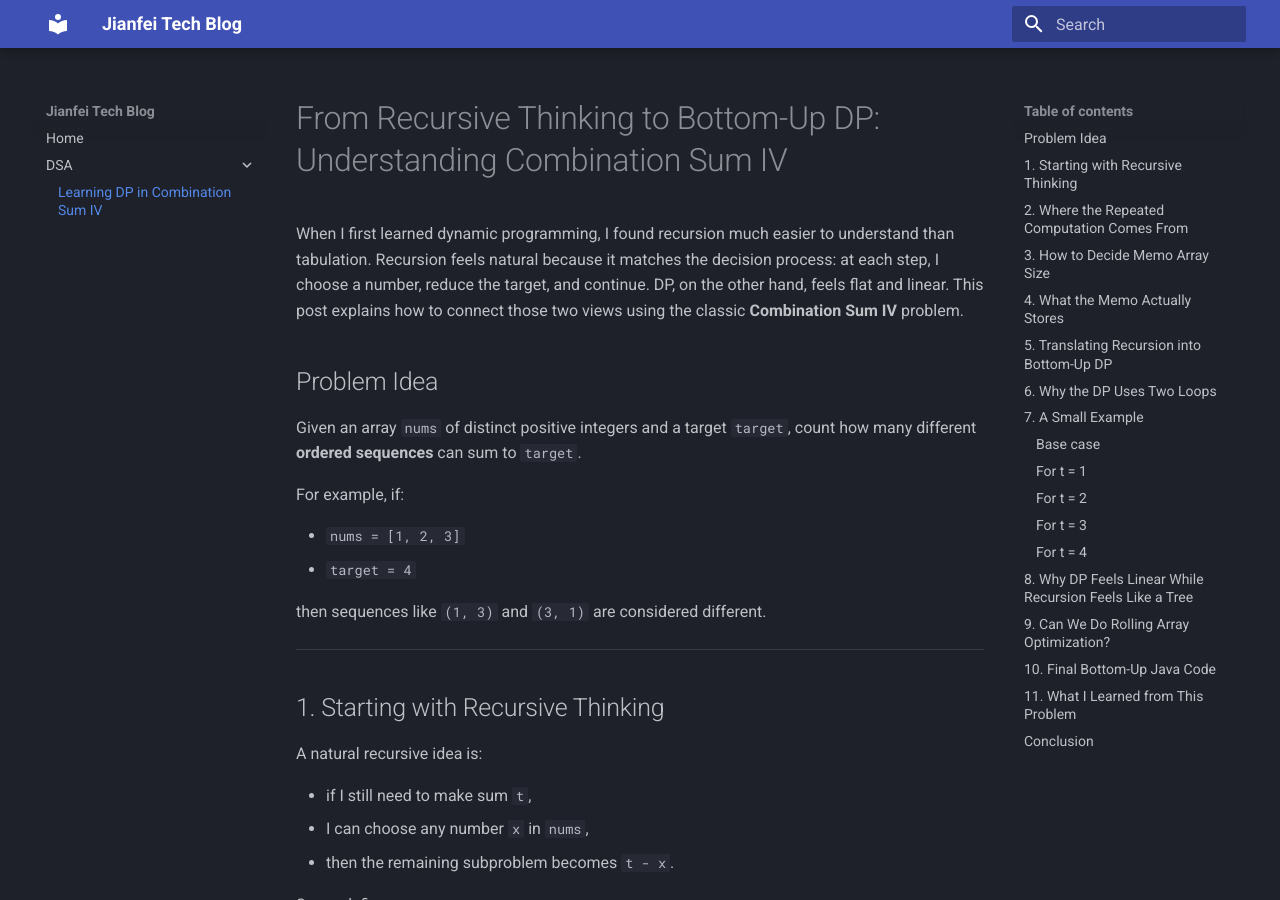
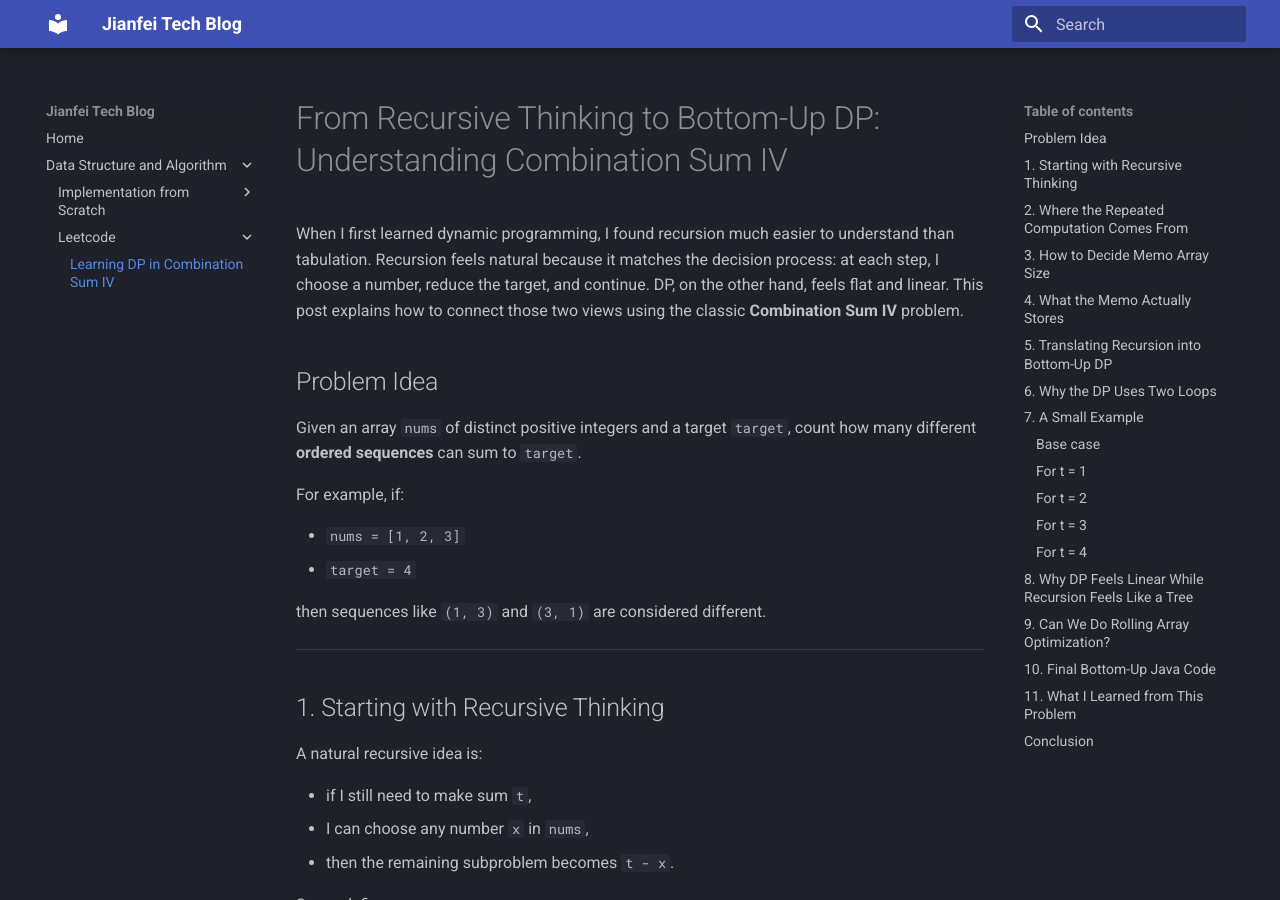
Before and after one commit to JeffD335/Tech-Blog, an MkDocs documentation site: the page built from docs/data-structure-and-algorithm/leetcode-problem/combination-sum-iv.md, in a window 1280 px wide and 900 px high. Built offline with MkDocs 1.6.1 and Material for MkDocs 9.7.7, drawn with Linux system fonts in a browser that asks for light colours.

Commit message:
blog 06/09/2026

```diff
--- a/mkdocs.yml
+++ b/mkdocs.yml
@@ -1,5 +1,6 @@
 site_name: Jianfei Tech Blog
 site_url: https://JeffD335.github.io/Tech-Blog/
+
 theme:
   name: material
   palette:
@@ -17,5 +18,8 @@ extra_javascript:
 
 nav:
   - Home: index.md
-  - DSA:
-      - Learning DP in Combination Sum IV: dsa/leetcode-problem/combination-sum-iv.md
+  - Data Structure and Algorithm:
+      - Implementation from Scratch:
+          - Simple LinkedList and ArrayDeque: data-structure-and-algorithm/implementation-from-scratch/implementation-simple-linkedlist-and-arraydeque.md
+      - Leetcode:
+          - Learning DP in Combination Sum IV: data-structure-and-algorithm/leetcode-problem/combination-sum-iv.md
```
Also changed, not shown: docs/data-structure-and-algorithm/implementation-from-scratch/implementation-simple-linkedlist-and-arraydeque.md (renamed from site/DataStructure and Algorithm/Implementation From Scratch/Implementation Simple LinkedList and ArrayDeque.md), docs/data-structure-and-algorithm/leetcode-problem/combination-sum-iv.md (renamed from docs/dsa/leetcode-problem/combination-sum-iv.md).
